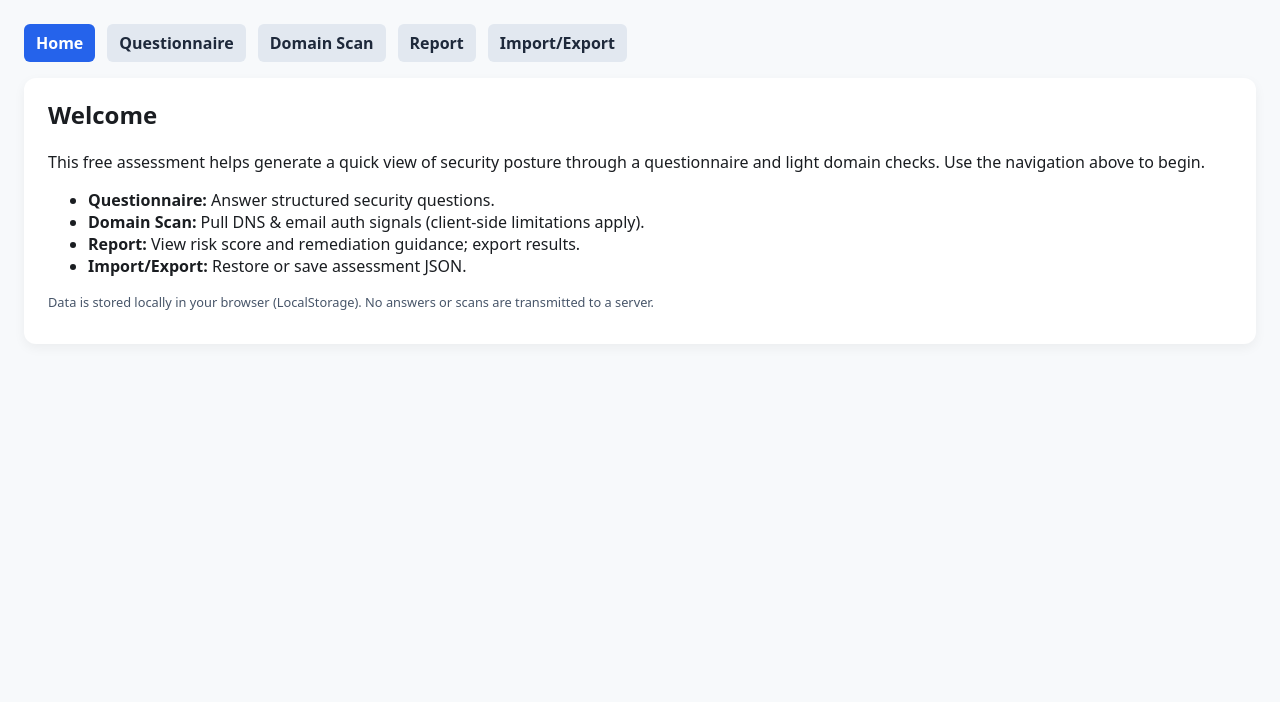
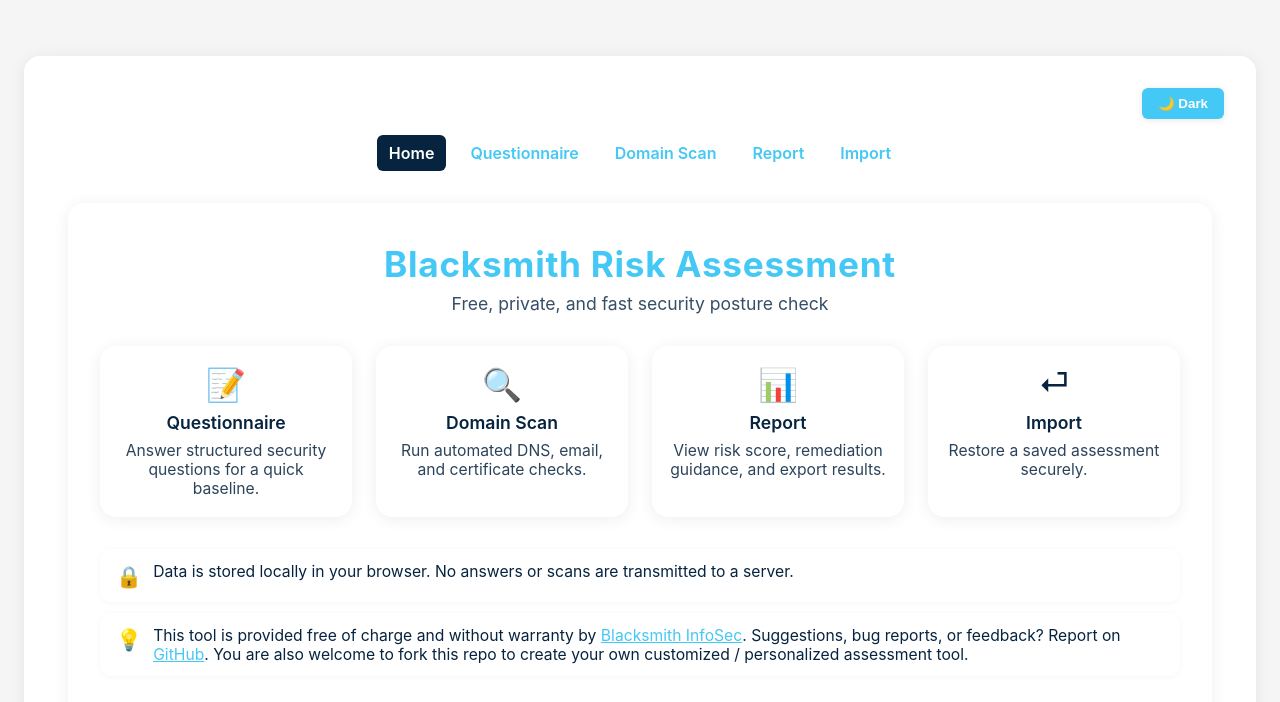
Before and after one commit to blacksmith-infosec/risk-assessments, a React (Vite) app: page / in a window 1280 px wide. Shown: the top 702 px of the page. Built offline with nearby package versions, Linux system fonts and the light colour scheme.

Commit message:
Improve UX on home tab and modernize. Allow for toggling light / dark mode

```diff
--- a/src/components/App.tsx
+++ b/src/components/App.tsx
@@ -8,15 +8,48 @@
 import { AppStateProvider } from '../context/AppStateContext';
 import '../styles.css';
 
-const App = () => (
+
+import { useEffect, useState } from 'react';
+
+const App = () => {
+  // Dark mode state and persistence
+  const [darkMode, setDarkMode] = useState(() => {
+    if (typeof window !== 'undefined') {
+      return localStorage.getItem('theme') === 'dark' || window.matchMedia('(prefers-color-scheme: dark)').matches;
+    }
+    return false;
+  });
+
+  useEffect(() => {
+    const root = document.documentElement;
+    if (darkMode) {
+      root.classList.add('dark');
+      localStorage.setItem('theme', 'dark');
+    } else {
+      root.classList.remove('dark');
+      localStorage.setItem('theme', 'light');
+    }
+  }, [darkMode]);
+
+  return (
     <AppStateProvider>
       <Router>
+        <section className='app-panel panel'>
+          <div className='toggle-row'>
+            <button
+              className='toggle-btn'
+              aria-label={darkMode ? 'Switch to light mode' : 'Switch to dark mode'}
+              onClick={() => setDarkMode((prev) => !prev)}
+            >
+              {darkMode ? '☀️ Light' : '🌙 Dark'}
+            </button>
+          </div>
           <nav>
             <NavLink to='/' end>Home</NavLink>
             <NavLink to='/questionnaire'>Questionnaire</NavLink>
             <NavLink to='/domain'>Domain Scan</NavLink>
             <NavLink to='/report'>Report</NavLink>
-        <NavLink to='/data'>Import/Export</NavLink>
+            <NavLink to='/data'>Import</NavLink>
           </nav>
           <Routes>
             <Route path='/' element={<Home />} />
@@ -26,8 +59,10 @@
             <Route path='/data' element={<ImportExport />} />
             <Route path='*' element={<PageNotFound />} />
           </Routes>
+        </section>
       </Router>
     </AppStateProvider>
   );
+};
 
 export default App;
--- a/src/components/Home/index.tsx
+++ b/src/components/Home/index.tsx
@@ -1,20 +1,64 @@
+
 const Home = () => (
-  <div className='panel'>
-    <h2>Welcome</h2>
-    <p>
-      This free assessment helps generate a quick view of security posture through a questionnaire and light domain
-      checks. Use the navigation above to begin.
-    </p>
-    <ul>
-      <li><strong>Questionnaire:</strong> Answer structured security questions.</li>
-      <li><strong>Domain Scan:</strong> Pull DNS & email auth signals (client-side limitations apply).</li>
-      <li><strong>Report:</strong> View risk score and remediation guidance; export results.</li>
-      <li><strong>Import/Export:</strong> Restore or save assessment JSON.</li>
-    </ul>
-    <p className='small-note'>
-      Data is stored locally in your browser (LocalStorage). No answers or scans are transmitted to a server.
-    </p>
-  </div>
+  <section className='home-panel modern-home'>
+    <header className='home-header'>
+      <h1>
+        Blacksmith Risk Assessment
+      </h1>
+      <p className='subtitle'>Free, private, and fast security posture check</p>
+    </header>
+    <main className='home-main'>
+      <div className='feature-grid'>
+        <div className='feature-card'>
+          <span className='feature-icon'>📝</span>
+          <h2>Questionnaire</h2>
+          <p>Answer structured security questions for a quick baseline.</p>
+        </div>
+        <div className='feature-card'>
+          <span className='feature-icon'>🔍</span>
+          <h2>Domain Scan</h2>
+          <p>Run automated DNS, email, and certificate checks.</p>
+        </div>
+        <div className='feature-card'>
+          <span className='feature-icon'>📊</span>
+          <h2>Report</h2>
+          <p>View risk score, remediation guidance, and export results.</p>
+        </div>
+        <div className='feature-card'>
+          <span className='feature-icon'>⏎</span>
+          <h2>Import</h2>
+          <p>Restore a saved assessment securely.</p>
+        </div>
+      </div>
+      <div className='home-notes'>
+        <div className='note'>
+          <span className='note-icon'>🔒</span>
+          <span>Data is stored locally in your browser. No answers or scans are transmitted to a server.</span>
+        </div>
+        <div className='note'>
+          <span className='note-icon'>💡</span>
+          <span>
+            This tool is provided free of charge and without warranty by{' '}
+            <a
+              href='https://blacksmithinfosec.com/?utm_source=risk-assessment-tool'
+              target='_blank'
+              rel='noopener noreferrer'
+              referrerPolicy='origin'
+            >
+              Blacksmith InfoSec
+            </a>. Suggestions, bug reports, or feedback? Report on{' '}
+            <a
+              href='https://github.com/blacksmithinfosec/risk-assessments/issues'
+              target='_blank'
+              rel='noopener noreferrer'
+            >
+              GitHub
+            </a>. You are also welcome to fork this repo to create your own customized / personalized assessment tool.
+          </span>
+        </div>
+      </div>
+    </main>
+  </section>
 );
 
 export default Home;
--- a/src/styles.css
+++ b/src/styles.css
@@ -1,20 +1,242 @@
-body {
-  font-family: system-ui, Arial, sans-serif;
-  margin: 0;
-  background: #f7f9fb;
-  color: #1a1d21;
+:root {
+  /* Light mode colors */
+  --page-bg: #F5F5F5;
+  --panel-bg: #FFFFFF;
+  --text-primary: #231F20;
+  --text-secondary: #06233F;
+  --accent: #44C8F5;
+  --card-bg: #FFFFFF;
+  --card-fg: #06233F;
+  --border-radius: 16px;
+  --shadow: 0 2px 16px rgba(0,0,0,0.07);
+  --shadow-hover: 0 4px 24px rgba(0,0,0,0.12);
+
+  /* Brand colors */
+  --black: #231F20;
+  --blue: #44C8F5;
+  --hoverblue: #d1ecff;
+  --darkblue: #06233F;
+  --gray: #A8A8A8;
+  --lightgray: #E8E8E8AA;
+  --grayshadow: #A8A8A888;
+  --darkgray: #3A3B3C;
+  --green: #18BB9C;
+  --yellow: #F39C11;
+  --red: #E84C3D;
+  --white: white;
 }
 
+.dark {
+  /* Dark mode colors with better contrast */
+  --page-bg: #1a1a1a;
+  --panel-bg: #2a2a2a;
+  --text-primary: #FFFFFF;
+  --text-secondary: #E0E0E0;
+  --accent: #44C8F5;
+  --card-bg: #3a3a3a;
+  --card-fg: #FFFFFF;
+  --shadow: 0 2px 16px rgba(0,0,0,0.3);
+  --shadow-hover: 0 4px 24px rgba(0,0,0,0.5);
+}
+
+/* App wrapper panel styles */
+.app-panel.panel {
+  background: var(--panel-bg);
+  color: var(--text-primary);
+  border-radius: 16px;
+  box-shadow: var(--shadow);
+  max-width: 1200px;
+  margin: 2rem auto;
+  padding: 2rem 2rem;
+  font-family: 'Inter', 'Segoe UI', Arial, sans-serif;
+  transition: background 0.3s, color 0.3s, box-shadow 0.3s;
+}
+
+@media (max-width: 768px) {
+  .app-panel.panel {
+    margin: 1rem;
+    padding: 1.5rem 1rem;
+    border-radius: 12px;
+  }
+}
+
+.panel .toggle-row {
+  display: flex;
+  justify-content: flex-end;
+  margin-bottom: 1rem;
+}
+
+.toggle-btn {
+  background: var(--blue);
+  color: var(--white);
+  border: none;
+  border-radius: 6px;
+  padding: 0.5rem 1rem;
+  font-weight: 600;
+  cursor: pointer;
+  box-shadow: 0 1px 6px rgba(0,0,0,0.1);
+  transition: background 0.3s, color 0.3s, transform 0.2s;
+}
+
+.toggle-btn:hover {
+  transform: translateY(-1px);
+  box-shadow: 0 2px 8px rgba(0,0,0,0.15);
+}
+
+.dark .toggle-btn {
+  background: var(--blue);
+  box-shadow: 0 1px 6px rgba(0,0,0,0.3);
+}
+/* Modern Home panel styles with light/dark mode switch */
+
+.home-panel.modern-home {
+  background: var(--panel-bg);
+  color: var(--text-primary);
+  border-radius: var(--border-radius);
+  box-shadow: var(--shadow);
+  padding: 2.5rem 2rem;
+  max-width: 1080px;
+  margin: 2rem auto;
+  font-family: 'Inter', 'Segoe UI', Arial, sans-serif;
+  transition: background 0.3s, color 0.3s;
+}
+
+@media (max-width: 768px) {
+  .home-panel.modern-home {
+    padding: 1.5rem 1rem;
+    margin: 1rem;
+  }
+}
+
+.home-header {
+  text-align: center;
+  margin-bottom: 2rem;
+}
+.logo-circle {
+  display: inline-block;
+  vertical-align: middle;
+  margin-right: 0.5rem;
+}
+.home-header h1 {
+  font-size: 2.2rem;
+  font-weight: 700;
+  margin: 0;
+  color: var(--accent);
+  letter-spacing: 0.02em;
+}
+.subtitle {
+  font-size: 1.1rem;
+  color: var(--text-secondary);
+  opacity: 0.8;
+  margin-top: 0.5rem;
+}
+
+.feature-grid {
+  display: grid;
+  grid-template-columns: repeat(auto-fit, minmax(150px, 1fr));
+  gap: 1.5rem;
+  margin-bottom: 2rem;
+}
+
+@media (max-width: 480px) {
+  .feature-grid {
+    grid-template-columns: 1fr;
+    gap: 1rem;
+  }
+}
+.feature-card {
+  background: var(--card-bg);
+  color: var(--card-fg);
+  border-radius: var(--border-radius);
+  box-shadow: var(--shadow);
+  padding: 1.2rem 1rem;
+  text-align: center;
+  transition: background 0.3s, color 0.3s, transform 0.2s, box-shadow 0.3s;
+}
+
+.feature-card:hover {
+  transform: translateY(-2px);
+  box-shadow: var(--shadow-hover);
+}
+.feature-icon {
+  font-size: 2rem;
+  display: block;
+  margin-bottom: 0.5rem;
+}
+.feature-card h2 {
+  font-size: 1.1rem;
+  margin: 0.2rem 0 0.5rem 0;
+  font-weight: 600;
+}
+.feature-card p {
+  font-size: 0.98rem;
+  margin: 0;
+  opacity: 0.85;
+}
+
+.home-notes {
+  margin-top: 1.5rem;
+}
+.note {
+  display: flex;
+  align-items: flex-start;
+  background: var(--card-bg);
+  color: var(--text-secondary);
+  border-radius: 10px;
+  padding: 0.8rem 1rem;
+  margin-bottom: 0.7rem;
+  font-size: 0.98rem;
+  box-shadow: 0 1px 6px rgba(0,0,0,0.04);
+  transition: background 0.3s, color 0.3s;
+}
+.note-icon {
+  font-size: 1.3rem;
+  margin-right: 0.7rem;
+  margin-top: 0.1rem;
+}
+.note a {
+  color: var(--accent);
+  text-decoration: underline;
+  transition: color 0.2s;
+}
+.note a:hover {
+  color: #1a4fa0;
+}
 #root {
   padding: 1.5rem;
+  min-height: 100vh;
+  background: var(--page-bg);
+  transition: background 0.3s;
+}
+
+@media (max-width: 768px) {
+  #root {
+    padding: 0.5rem;
+  }
+}
+
+body {
+  font-family: 'Inter', 'Segoe UI', system-ui, Arial, sans-serif;
+  margin: 0;
+  background: var(--page-bg);
+  color: var(--text-primary);
+  transition: background 0.3s, color 0.3s;
 }
 
 .panel {
-  background: #fff;
+  background: var(--panel-bg);
+  color: var(--text-primary);
   padding: 1.25rem 1.5rem;
   border-radius: 12px;
-  box-shadow: 0 4px 12px rgba(0, 0, 0, 0.05);
+  box-shadow: var(--shadow);
   margin-bottom: 1.5rem;
+  transition: background 0.3s, color 0.3s;
+}
+
+@media (max-width: 768px) {
+  .panel {
+    padding: 1rem;
+  }
 }
 
 .panel h2 {
@@ -36,39 +258,52 @@
 input[type='text'],
 textarea {
   padding: 0.5rem;
-  border: 1px solid #cbd5e1;
+  border: 1px solid var(--gray);
   border-radius: 6px;
   font-size: 0.95rem;
+  background: var(--panel-bg);
+  color: var(--text-primary);
+  transition: border-color 0.2s, background 0.3s, color 0.3s;
 }
 
 select:focus,
 input:focus,
 textarea:focus {
-  outline: 2px solid #2563eb33;
+  outline: none;
+  border-color: var(--blue);
+  box-shadow: 0 0 0 3px rgba(68, 200, 245, 0.1);
 }
 
 button {
-  background: #2563eb;
-  color: #fff;
+  background: var(--blue);
+  color: var(--white);
   border: none;
   padding: 0.6rem 1rem;
   border-radius: 6px;
   cursor: pointer;
   font-weight: 600;
+  transition: background 0.2s, transform 0.2s;
+}
+
+button:hover:not(:disabled) {
+  background: var(--darkblue);
+  transform: translateY(-1px);
 }
 
 button:disabled {
-  background: #93a3b8;
+  background: var(--gray);
   cursor: not-allowed;
+  opacity: 0.6;
 }
 
 .score-banner {
-  background: #1e293b;
-  color: #fff;
+  background: var(--darkblue);
+  color: var(--white);
   padding: 0.5rem 0.75rem;
   border-radius: 8px;
   margin: 0.75rem 0 1.25rem;
   font-weight: 600;
+  transition: background 0.3s;
 }
 
 .category-breakdown ul,
@@ -89,7 +324,7 @@
 }
 
 .error {
-  color: #dc2626;
+  color: var(--red);
   font-weight: 600;
 }
 
@@ -99,18 +334,21 @@
 }
 
 .recommendations li {
-  background: #f1f5f9;
+  background: var(--card-bg);
+  color: var(--text-primary);
   padding: 0.75rem 0.85rem;
   border-radius: 8px;
   margin-bottom: 0.75rem;
+  transition: background 0.3s, color 0.3s;
 }
 
 .rec-meta {
   font-size: 0.75rem;
   text-transform: uppercase;
   letter-spacing: 0.5px;
-  color: #334155;
+  color: var(--text-secondary);
   margin: 0.25rem 0 0.5rem;
+  opacity: 0.8;
 }
 
 .export-actions {
@@ -132,23 +370,44 @@
 
 nav {
   display: flex;
+  flex-wrap: wrap;
   gap: 0.75rem;
+  justify-content: center;
   margin-bottom: 1rem;
-  flex-wrap: wrap;
+}
+
+@media (max-width: 768px) {
+  nav {
+    gap: 0.5rem;
+  }
 }
 
 nav a {
+  background: var(--card-bg);
+  border-radius: 6px;
+  color: var(--blue);
+  font-weight: 600;
+  padding: 0.5rem 0.75rem;
   text-decoration: none;
-  background: #e2e8f0;
-  padding: 0.5rem 0.75rem;
-  border-radius: 6px;
-  color: #1e293b;
-  font-weight: 600;
+  transition: background 0.2s, color 0.2s, transform 0.2s;
+}
+
+@media (max-width: 768px) {
+  nav a {
+    padding: 0.4rem 0.6rem;
+    font-size: 0.9rem;
+  }
+}
+
+nav a:hover {
+  transform: translateY(-1px);
+  background: var(--blue);
+  color: var(--white);
 }
 
 nav a.active {
-  background: #2563eb;
-  color: #fff;
+  background: var(--darkblue);
+  color: var(--white);
 }
 
 .report-content section {
@@ -157,21 +416,23 @@
 
 .small-note {
   font-size: 0.8rem;
-  color: #475569;
+  color: var(--text-secondary);
+  opacity: 0.8;
 }
 
 @media print {
   button,
   nav,
   .export-actions,
-  .actions {
+  .actions,
+  .toggle-row {
     display: none !important;
   }
-  body {
-    background: #fff;
+  body, #root {
+    background: white !important;
   }
-  .panel {
+  .panel, .app-panel, .home-panel {
     box-shadow: none;
-    border: none;
+    border: 1px solid #ddd;
   }
 }
```
Lines whose indentation alone changed are shown as unchanged.
